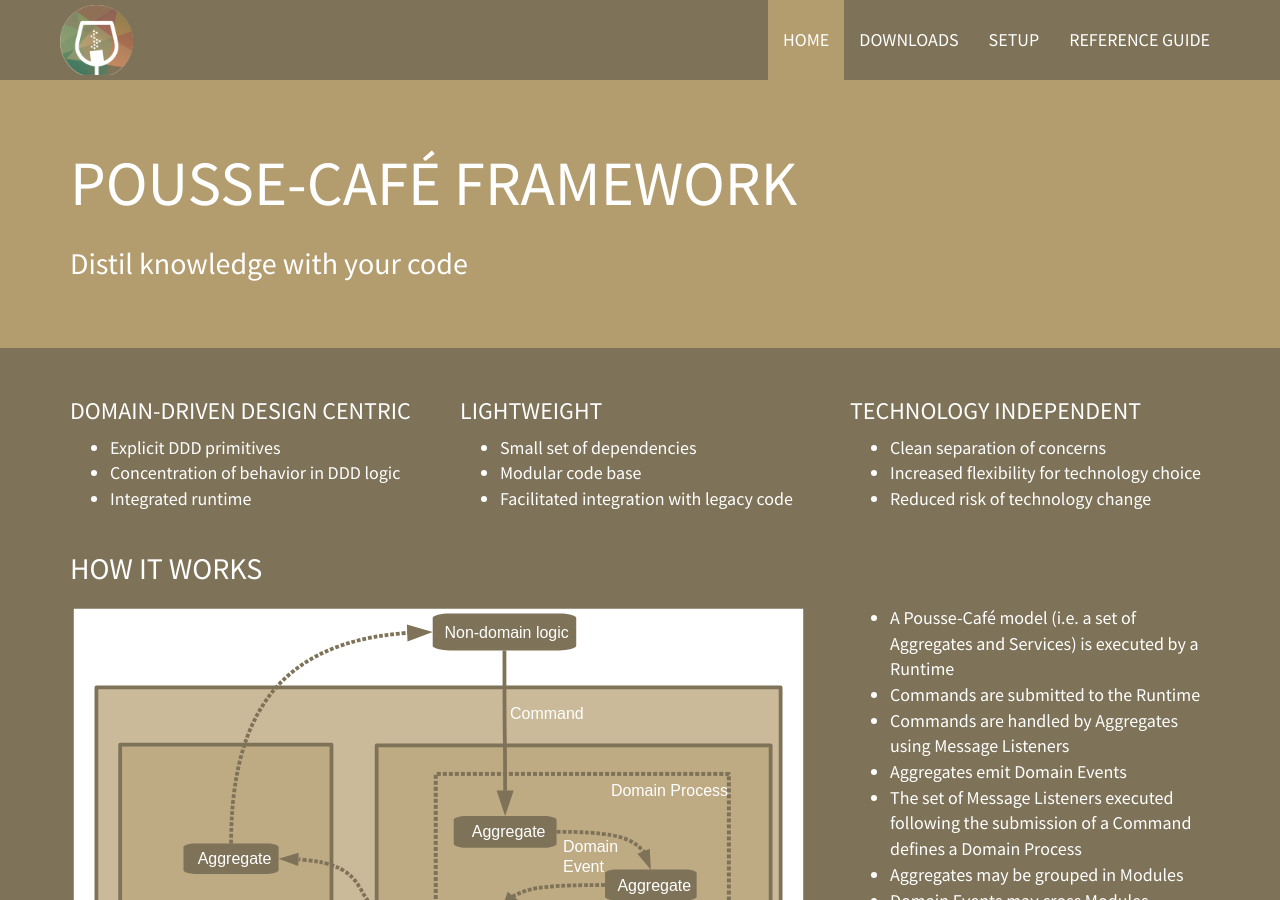
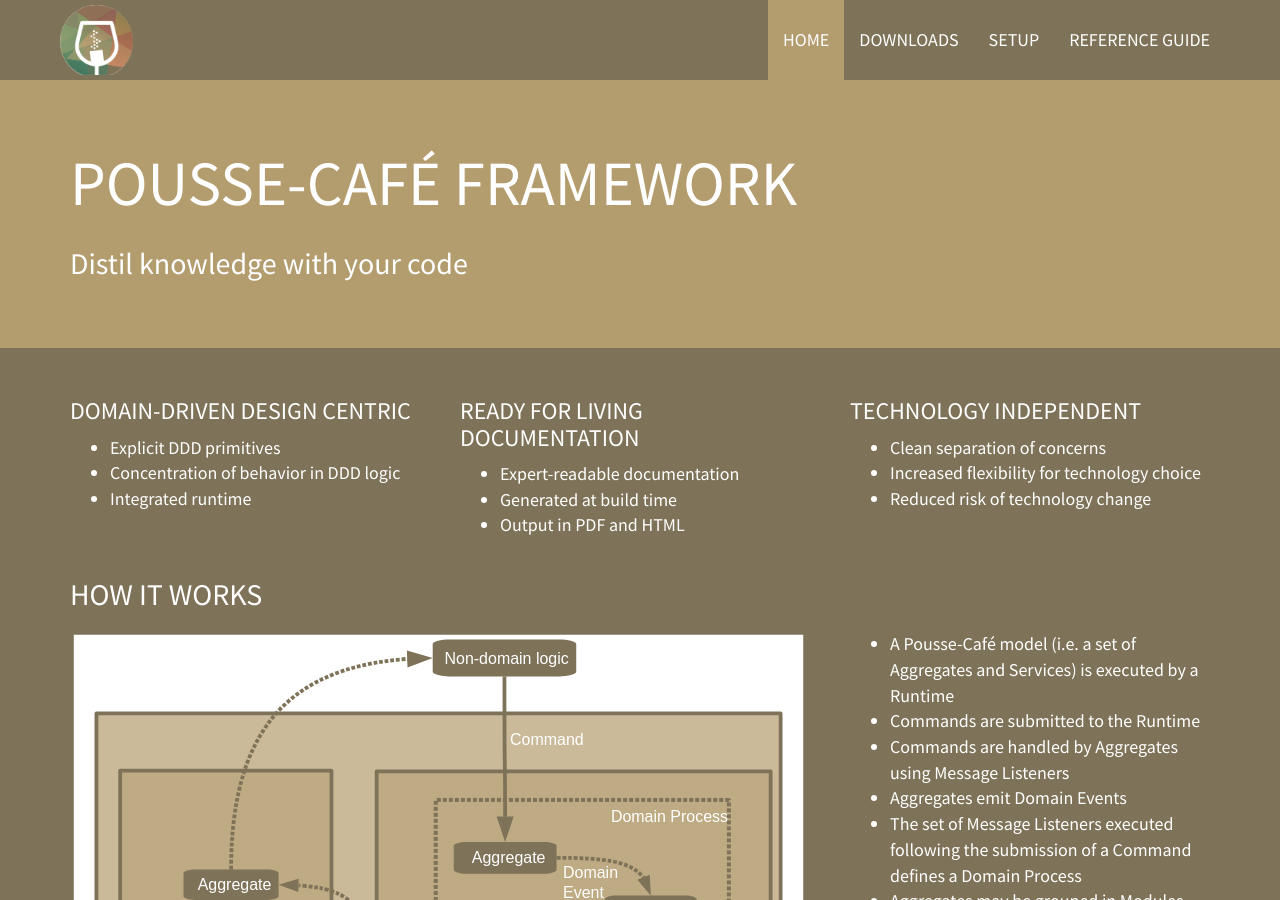
Before and after one commit to pousse-cafe/pousse-cafe.github.io, a Jekyll site: the page built from index.html, in a window 1280 px wide and 900 px high. Built offline with Jekyll 4.4.1, drawn with Linux system fonts in a browser that asks for light colours.

Commit message:
Mention living documentation on home page.

```diff
--- a/index.html
+++ b/index.html
@@ -23,11 +23,11 @@
               </ul>
           </div>
           <div class="col-md-4">
-              <h3>Lightweight</h3>
+              <h3>Ready for Living Documentation</h3>
               <ul>
-                <li>Small set of dependencies</li>
-                <li>Modular code base</li>
-                <li>Facilitated integration with legacy code</li>
+                <li>Expert-readable documentation</li>
+                <li>Generated at build time</li>
+                <li>Output in PDF and HTML</li>
               </ul>
           </div>
           <div class="col-md-4">
```
